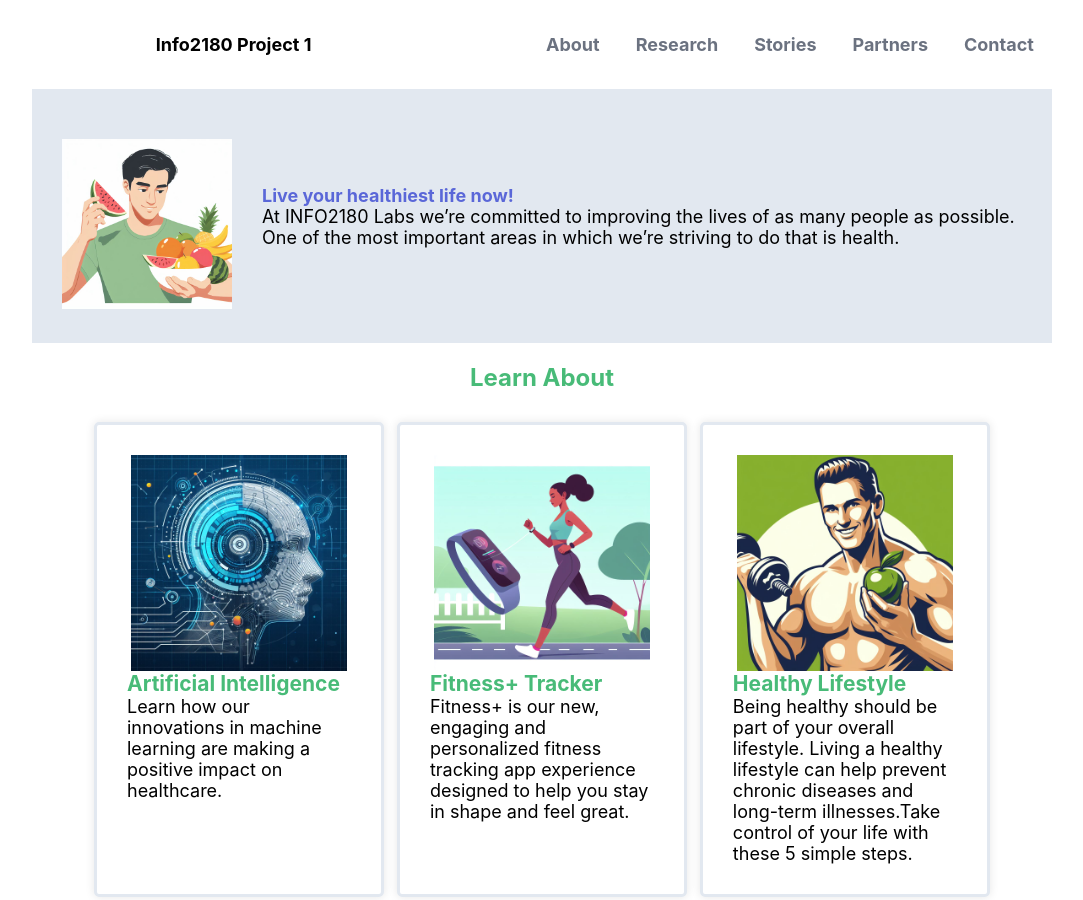
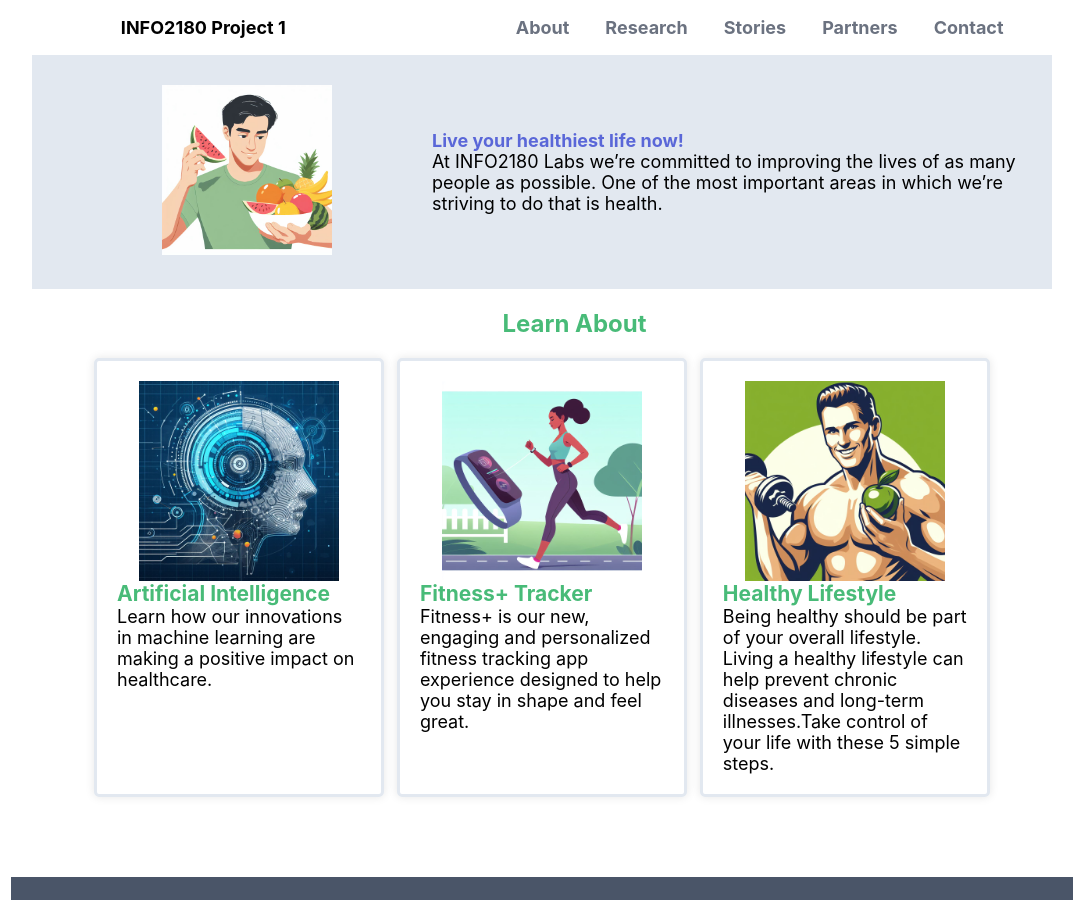
Before and after one commit to manomadethis/info2180-project1.1, a plain HTML site: page index.html in a window 1280 px wide. Shown: the top 900 px of the page, without its empty margins (98-1181 px from the left). Drawn offline with Linux system fonts and the light colour scheme.

Commit message:
Updated index.html and styles.css

```diff
--- a/index.html
+++ b/index.html
@@ -10,7 +10,7 @@
 <body>
     <header>
         <div class="container">
-            <h1>Info2180 Project 1</h1>
+            <h1>INFO2180 Project 1</h1>
             <nav>
                 <ul>
                     <li><a href="#">About</a></li>
--- a/styles.css
+++ b/styles.css
@@ -34,7 +34,7 @@ header .container {
 }
 
 header h1 {
-  margin: 2% 7%;
+  margin: 2px
 }
 
 nav ul {
@@ -72,7 +72,7 @@ header li a:hover {
 .overview-hero-image img {
   /*border-radius: 500px;*/
   align-self: flex-start;
-  margin: 20px 30px 0 0;
+  margin: 0 100px 0 100px;
   width: 170px;
 }
 
@@ -85,6 +85,8 @@ header li a:hover {
 .learn-about .container h2 {
   font-size: 24px;
   margin-top: 20px;
+  margin-bottom: 20px;
+  margin-left:65px;
   color:#48BB78
 }
 
@@ -97,21 +99,21 @@ header li a:hover {
   display: grid;
   grid-template-columns: repeat(3, minmax(0, 1fr));
   column-gap: 1vw;
-  margin-top: 30px;
+  margin-top: 15px;
 }
 
 .card {
   border-radius: 5px;
   border: solid #E2E8F0;
   box-shadow: 0px 0px 10px rgba(0, 0, 0, 0.1);
-  padding: 30px;
+  padding: 20px;
   flex-direction: column;
   align-items: center;
   display: flex;
 }
 
 .card img {
-  height: 27vh;
+  height: 25vh;
 }
 
 .testing .container {
@@ -126,7 +128,7 @@ header li a:hover {
 }
 
 .testing h2 {
-  width: 40vw;
+  width: 30vw;
   margin-left:10vw;
 }
 
@@ -173,7 +175,6 @@ header li a:hover {
 article {
   display: flex;
   justify-content: space-around;
-  margin-bottom: 20px;
   padding-right: 50px;
 }
 
@@ -233,7 +234,7 @@ footer .container {
   display: flex;
   justify-content: center;
   align-items: center;
-  padding-top: 30px;
+  padding-top: 5px;
   padding-right: 10vw;
   padding-left: 9w;
   margin: 0 auto;
```
